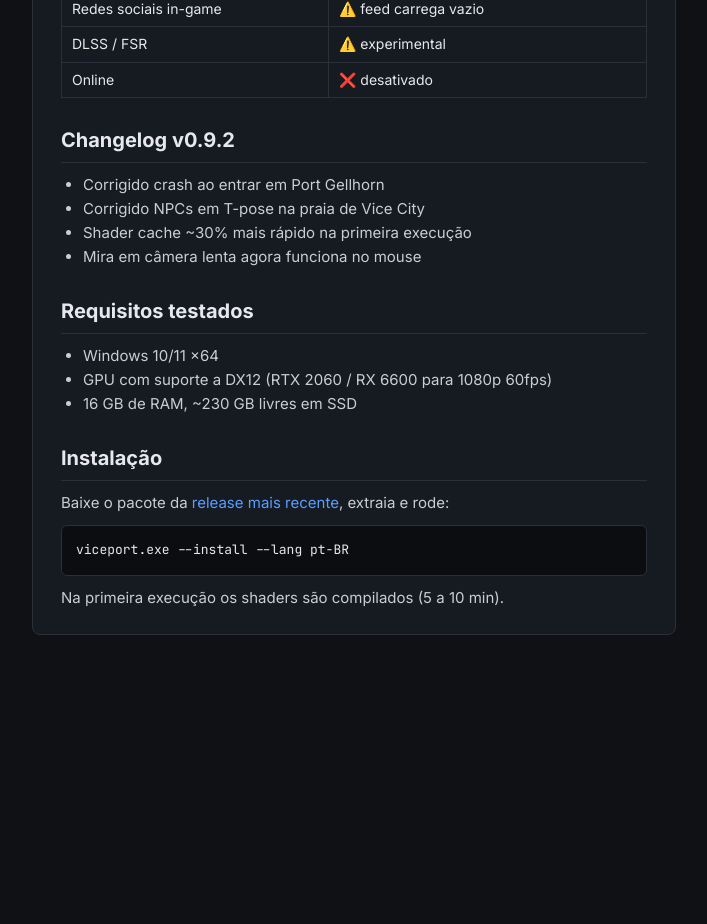
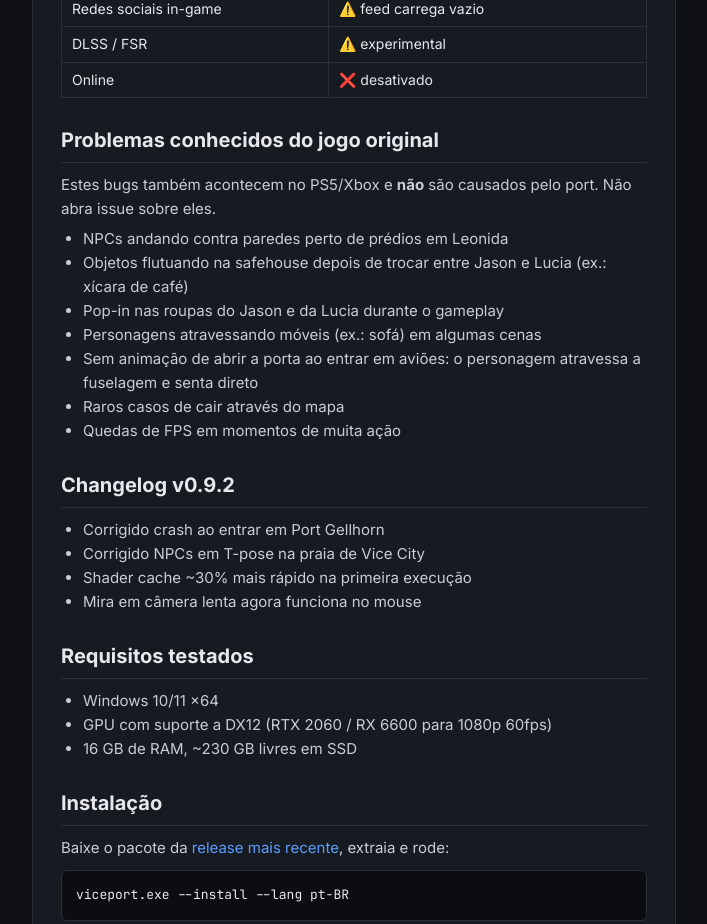
Before and after one commit to viceport/viceport.github.io, a plain HTML site: page index.html in a window 1280 px wide. Shown: the part 820-1744 px from the top of the page, without its empty margins (142-849 px from the left). Before the commit the page ends 1479 px from the top, so only its background shows below. Drawn offline with Linux system fonts and the light colour scheme.

Commit message:
Update index.html

```diff
--- a/index.html
+++ b/index.html
@@ -91,6 +91,18 @@
         <tr><td>Online</td><td>❌ desativado</td></tr>
       </table>
 
+      <h2>Problemas conhecidos do jogo original</h2>
+      <p>Estes bugs também acontecem no PS5/Xbox e <b>não</b> são causados pelo port. Não abra issue sobre eles.</p>
+      <ul>
+        <li>NPCs andando contra paredes perto de prédios em Leonida</li>
+        <li>Objetos flutuando na safehouse depois de trocar entre Jason e Lucia (ex.: xícara de café)</li>
+        <li>Pop-in nas roupas do Jason e da Lucia durante o gameplay</li>
+        <li>Personagens atravessando móveis (ex.: sofá) em algumas cenas</li>
+        <li>Sem animação de abrir a porta ao entrar em aviões: o personagem atravessa a fuselagem e senta direto</li>
+        <li>Raros casos de cair através do mapa</li>
+        <li>Quedas de FPS em momentos de muita ação</li>
+      </ul>
+
       <h2>Changelog v0.9.2</h2>
       <ul>
         <li>Corrigido crash ao entrar em Port Gellhorn</li>
```
